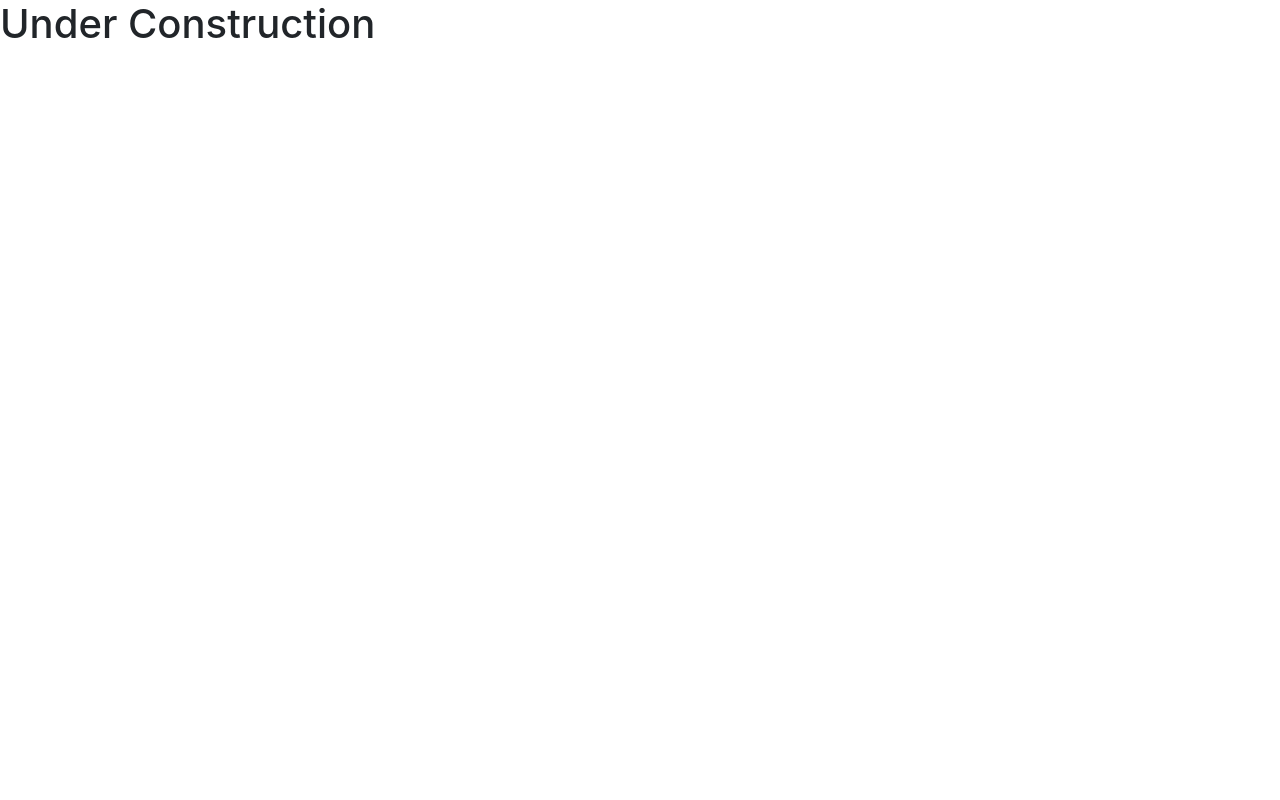
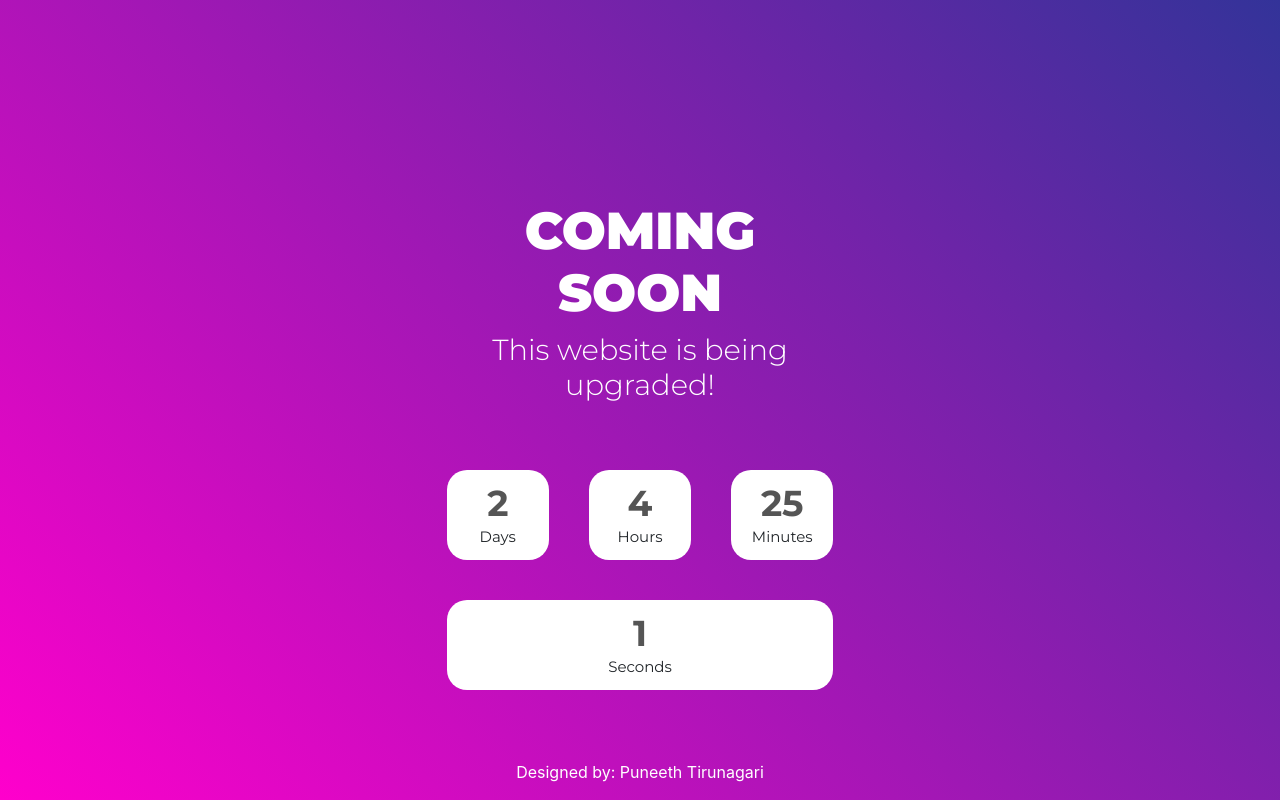
Before and after one commit to puneethtiru/puneethtiru.github.io, a plain HTML site: page index.html in a window 1280 px wide. Drawn offline with nearby package versions, Linux system fonts and the light colour scheme.

Commit message:
desgined coming soon

```diff
--- a/index.html
+++ b/index.html
@@ -9,15 +9,53 @@
     <meta name="author" content="Puneeth" />
 
     <link
+      href="https://fonts.googleapis.com/css?family=Montserrat:300,400,700,900&display=swap"
+      rel="stylesheet"
+    />
+
+    <link
       rel="stylesheet"
       href="https://stackpath.bootstrapcdn.com/bootstrap/4.3.1/css/bootstrap.min.css"
       integrity="sha384-ggOyR0iXCbMQv3Xipma34MD+dH/1fQ784/j6cY/iJTQUOhcWr7x9JvoRxT2MZw1T"
       crossorigin="anonymous"
     />
+    <link rel="stylesheet" type="text/css" href="main.css" />
   </head>
 
   <body>
-    <h1>Under Construction</h1>
+    <div class="container-fluid">
+      <div class="row justify-content-center">
+        <div class="col-4 text-center cus-div-outer">
+          <div class="cus-div-top">
+            <label class="cus-hl1">Coming Soon</label>
+            <label class="cus-hl2">This website is being upgraded!</label>
+            <div class="row cus-counter-outer">
+              <div class="col cus-counter">
+                <span id="cus-days" class="cus-counter-val"></span>
+                <span class="cus-counter-label">Days</span>
+              </div>
+              <div class="col cus-counter">
+                <span id="cus-hours" class="cus-counter-val"></span>
+                <span class="cus-counter-label">Hours</span>
+              </div>
+              <div class="col cus-counter">
+                <span id="cus-minutes" class="cus-counter-val"></span>
+                <span class="cus-counter-label">Minutes</span>
+              </div>
+              <div class="col cus-counter">
+                <span id="cus-seconds" class="cus-counter-val"></span>
+                <span class="cus-counter-label">Seconds</span>
+              </div>
+            </div>
+          </div>
+          <div class="cus-div-bottom">
+            <span>Designed by: Puneeth Tirunagari</span>
+          </div>
+        </div>
+      </div>
+    </div>
+
+    <script src="main.js"></script>
 
     <script
       src="https://code.jquery.com/jquery-3.3.1.slim.min.js"
--- /dev/null
+++ b/main.css
@@ -0,0 +1,85 @@
+/* // Extra small devices (portrait phones, less than 576px) */
+/* // No media query for `xs` since this is the default in Bootstrap */
+.cus-div-outer {
+  height: 100vh;
+}
+
+.cus-div-top {
+  padding-top: 10vh;
+  height: 95%;
+}
+
+.cus-div-bottom {
+  color: #fff;
+}
+
+.container-fluid {
+  /* background: linear-gradient(-45deg, #ac32e4, #7918f2, #4801ff); */
+  background: linear-gradient(45deg, #ff00cc, #333399);
+  height: 100vh;
+  /* margin: 10vh 0vh 10vh 0vh; */
+}
+
+.cus-hl1 {
+  font-family: "Montserrat", sans-serif;
+  font-size: 52px;
+  font-weight: 900;
+  color: #fff;
+  line-height: 1.2;
+  text-transform: uppercase;
+}
+.cus-hl2 {
+  font-family: "Montserrat", sans-serif;
+  font-size: 29px;
+  font-weight: 300;
+  color: #fff;
+  line-height: 1.2;
+}
+
+.cus-counter-outer {
+  margin-top: 5vh;
+}
+.cus-counter {
+  height: 90px;
+  width: 90px;
+  background-color: #fff;
+  margin: 20px;
+  border-radius: 20px;
+  display: flex;
+  flex-direction: column;
+  font-size: 15px;
+  padding-top: 15px;
+}
+
+.cus-counter-val {
+  font-size: 36px;
+  line-height: 36px;
+  font-family: "Montserrat", sans-serif;
+  font-weight: 700;
+  color: #555;
+  padding-bottom: 5px;
+}
+
+.cus-counter-label {
+  font-family: "Montserrat", sans-serif;
+  font-weight: 400;
+}
+
+/* // Small devices (landscape phones, 576px and up) */
+@media (min-width: 576px) {
+}
+
+/* // Medium devices (tablets, 768px and up) */
+@media (min-width: 768px) {
+}
+
+/* // Large devices (desktops, 992px and up) */
+@media (min-width: 992px) {
+  .cus-div-top {
+    padding-top: 25vh;
+  }
+}
+
+/* // Extra large devices (large desktops, 1200px and up) */
+@media (min-width: 1200px) {
+}
--- /dev/null
+++ b/main.js
@@ -0,0 +1,29 @@
+// Set the date we're counting down to
+var countDownDate = new Date("Nov 12, 2019 00:00:00").getTime();
+
+// Update the count down every 1 second
+var x = setInterval(function() {
+  // Get today's date and time
+  var now = new Date().getTime();
+
+  // Find the distance between now and the count down date
+  var distance = countDownDate - now;
+
+  // Time calculations for days, hours, minutes and seconds
+  var days = Math.floor(distance / (1000 * 60 * 60 * 24));
+  var hours = Math.floor((distance % (1000 * 60 * 60 * 24)) / (1000 * 60 * 60));
+  var minutes = Math.floor((distance % (1000 * 60 * 60)) / (1000 * 60));
+  var seconds = Math.floor((distance % (1000 * 60)) / 1000);
+
+  // Display the result in the element with id="demo"
+  document.getElementById("cus-days").innerHTML = days;
+  document.getElementById("cus-hours").innerHTML = hours;
+  document.getElementById("cus-minutes").innerHTML = minutes;
+  document.getElementById("cus-seconds").innerHTML = seconds;
+
+  // If the count down is finished, write some text
+  if (distance < 0) {
+    clearInterval(x);
+    document.getElementById("demo").innerHTML = "EXPIRED";
+  }
+}, 1000);
```
